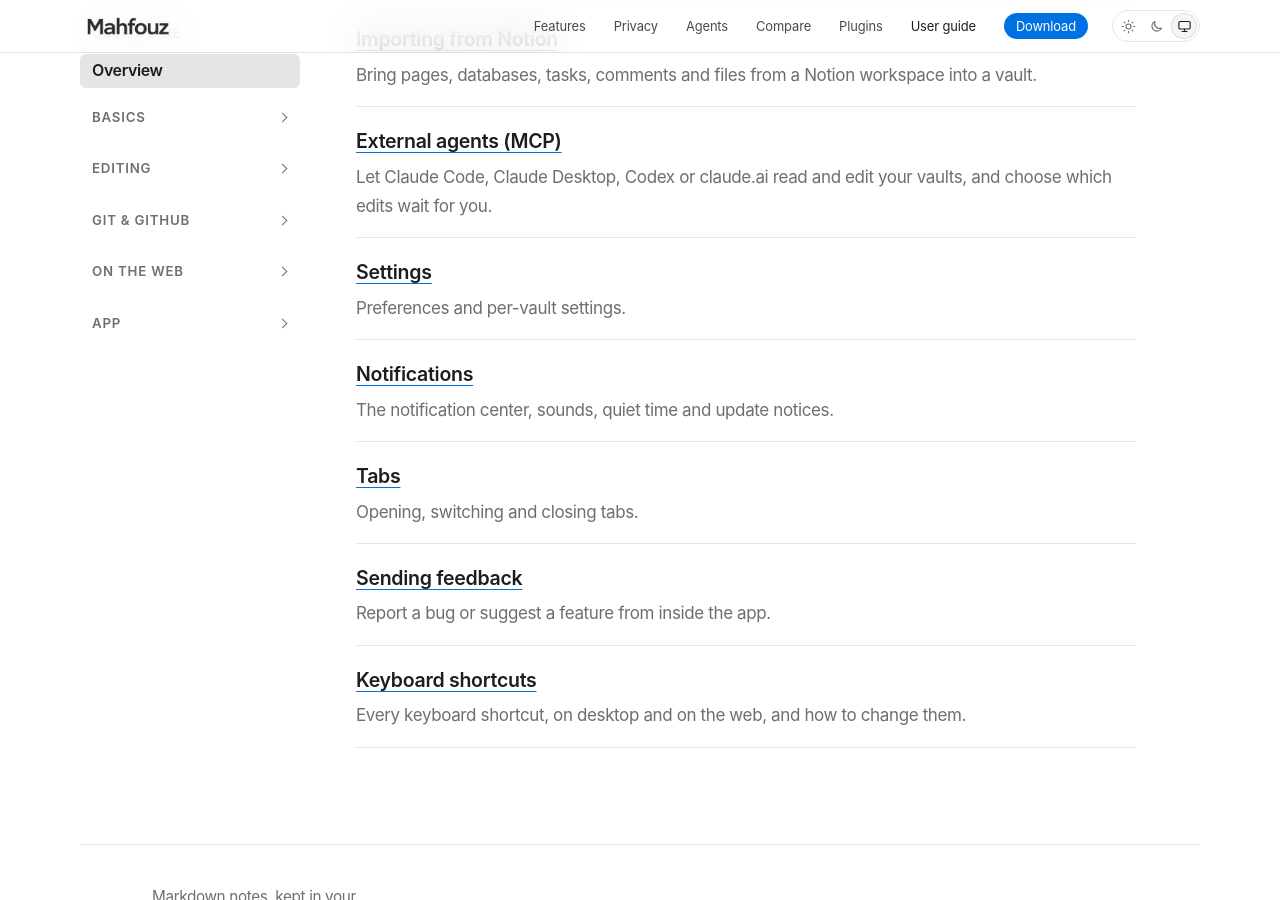
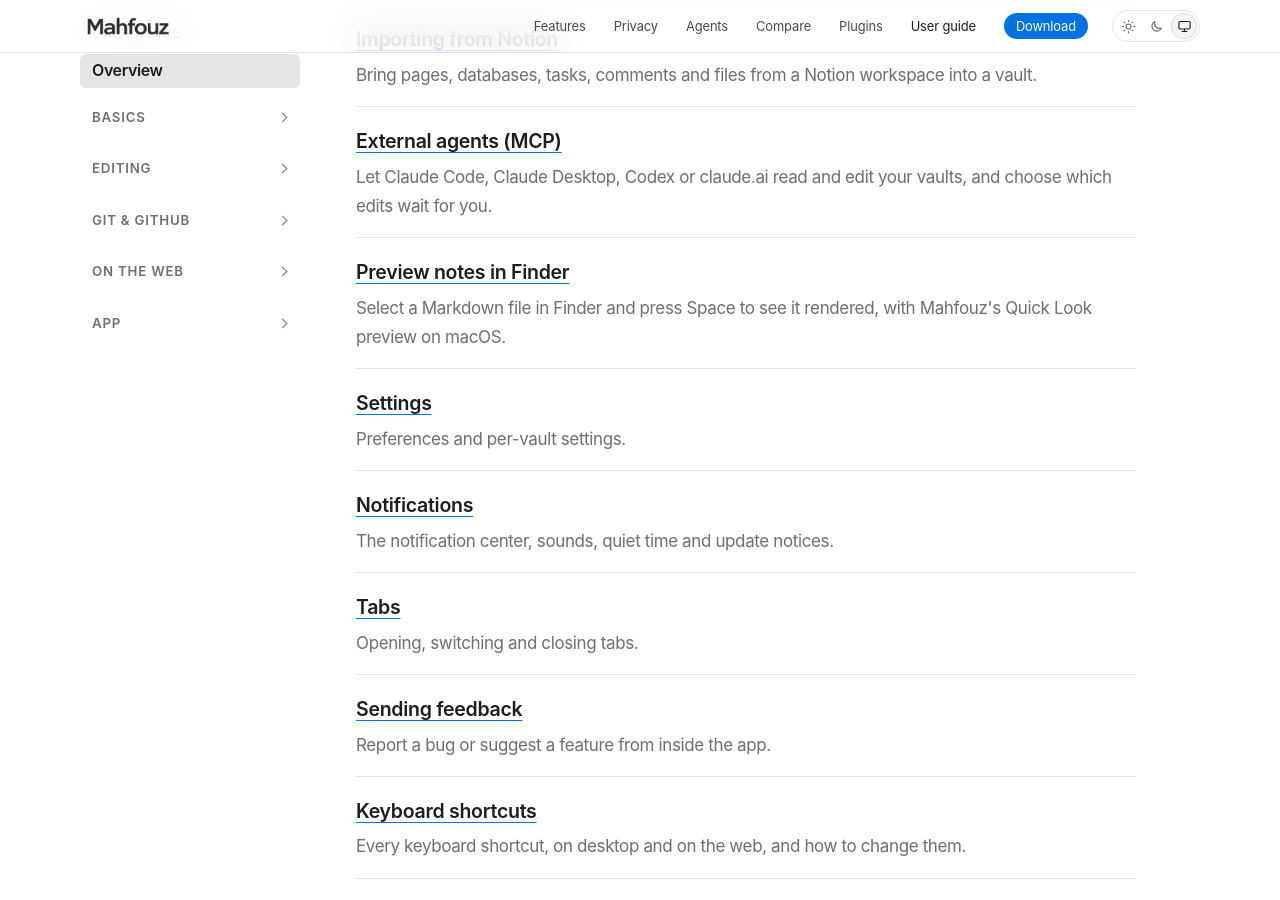
Before and after one commit to mahfouz-app/docs, a Jekyll site: the page built from guide/index.md, in a window 1280 px wide and 900 px high, scrolled down 4311 px. Built offline with Jekyll 4.4.1, drawn with Linux system fonts in a browser that asks for light colours; part of the change alters nothing that is shown.

Commit message:
Guide: preview notes in Finder with Quick Look
Co-Authored-By: Claude Opus 5.5 <noreply@anthropic.com>

````diff
--- a/_data/guide.yml
+++ b/_data/guide.yml
@@ -98,6 +98,9 @@
     - slug: external-agents
       title: "External agents (MCP)"
       description: "Let Claude Code, Claude Desktop, Codex or claude.ai read and edit your vaults, and choose which edits wait for you."
+    - slug: quick-look
+      title: "Preview notes in Finder"
+      description: "Select a Markdown file in Finder and press Space to see it rendered, with Mahfouz's Quick Look preview on macOS."
     - slug: settings
       title: "Settings"
       description: "Preferences and per-vault settings."
--- /dev/null
+++ b/guide/quick-look.md
@@ -0,0 +1,76 @@
+---
+layout: guide
+title: "Preview notes in Finder"
+description: "Select a Markdown file in Finder and press Space to see it rendered, with Mahfouz's Quick Look preview on macOS."
+permalink: /guide/quick-look/
+---
+
+Mahfouz for desktop on macOS 12 or later comes with a Quick Look preview.
+Select a `.md` file in Finder and press <kbd>Space</kbd> to see it rendered
+as a note. Finder's preview pane, column view and Spotlight use the same
+preview.
+
+It works for any Markdown file, inside a vault or not, and doesn't open
+the app.
+
+## What the preview shows
+
+- The rendered note, following macOS's light or dark appearance.
+- The note's [attributes](/guide/attributes/#attributes-panel) that show
+  in the document: those set to always show, and those set to show when
+  they're not empty.
+- [Track changes](/guide/track-changes/) as the original text, with a
+  count of the pending suggestions.
+- [Math](/guide/markdown/#math), highlighted
+  [code blocks](/guide/markdown/#code-blocks),
+  [callouts](/guide/markdown/#callouts) and the
+  [table of contents](/guide/markdown/#table-of-contents).
+
+Some things it doesn't show:
+
+- **Images** show as a placeholder with the file name.
+- **Diagrams** and **database views** show as placeholders.
+- **Links** aren't clickable.
+- **Task dates and assignees** appear as written, not as chips.
+- **Encrypted notes** show a message instead of their contents.
+- **Finder icons** don't show the note's contents: there are no
+  thumbnails.
+- **Large files**: a file over 512 KB shows its first 512 KB.
+
+## Setting it up
+
+Move Mahfouz to your **Applications** folder and open it once. macOS
+finds the preview after that.
+
+If macOS says it can't check Mahfouz or can't open it, approve it once in
+**System Settings → Privacy & Security → Open Anyway**. The preview needs
+that approval too.
+
+### When another app's preview is used
+
+Another app with its own Markdown preview, such as Obsidian, can take over
+`.md` files. To use Mahfouz's, turn off the other app's preview in the
+Quick Look list:
+
+- **macOS 15 and later**: System Settings → General → Login Items &
+  Extensions → Quick Look.
+- **macOS 13 and 14**: System Settings → Privacy & Security → Extensions →
+  Quick Look.
+- **macOS 12**: System Preferences → Extensions → Quick Look.
+
+### The Open with button
+
+The **Open with …** button at the top of the preview names your default
+app for `.md` files, not the app drawing the preview. To change it, select
+a `.md` file in Finder, choose **File → Get Info**, pick an app under
+**Open with**, then click **Change All**.
+
+## If the preview doesn't appear
+
+Run this in Terminal, then try again:
+
+```sh
+qlmanage -r
+```
+
+If it still doesn't appear, log out of macOS and back in.
--- a/guide/web.md
+++ b/guide/web.md
@@ -89,7 +89,7 @@ window that narrow.
 The Slidev presentations and PDF export plugins, the AI agent, Export,
 Git LFS (and its plugin), syncing a local folder with a remote (a GitHub vault syncs on the
 web), merging diverged histories, Reveal in Finder, moving a vault, system
-notifications and update checks. Settings say **Available in the desktop
+notifications, update checks and the [Finder preview](/guide/quick-look/). Settings say **Available in the desktop
 app** where one would be. **Send feedback** opens a new issue on GitHub
 instead of sending it from the app.
 
````
